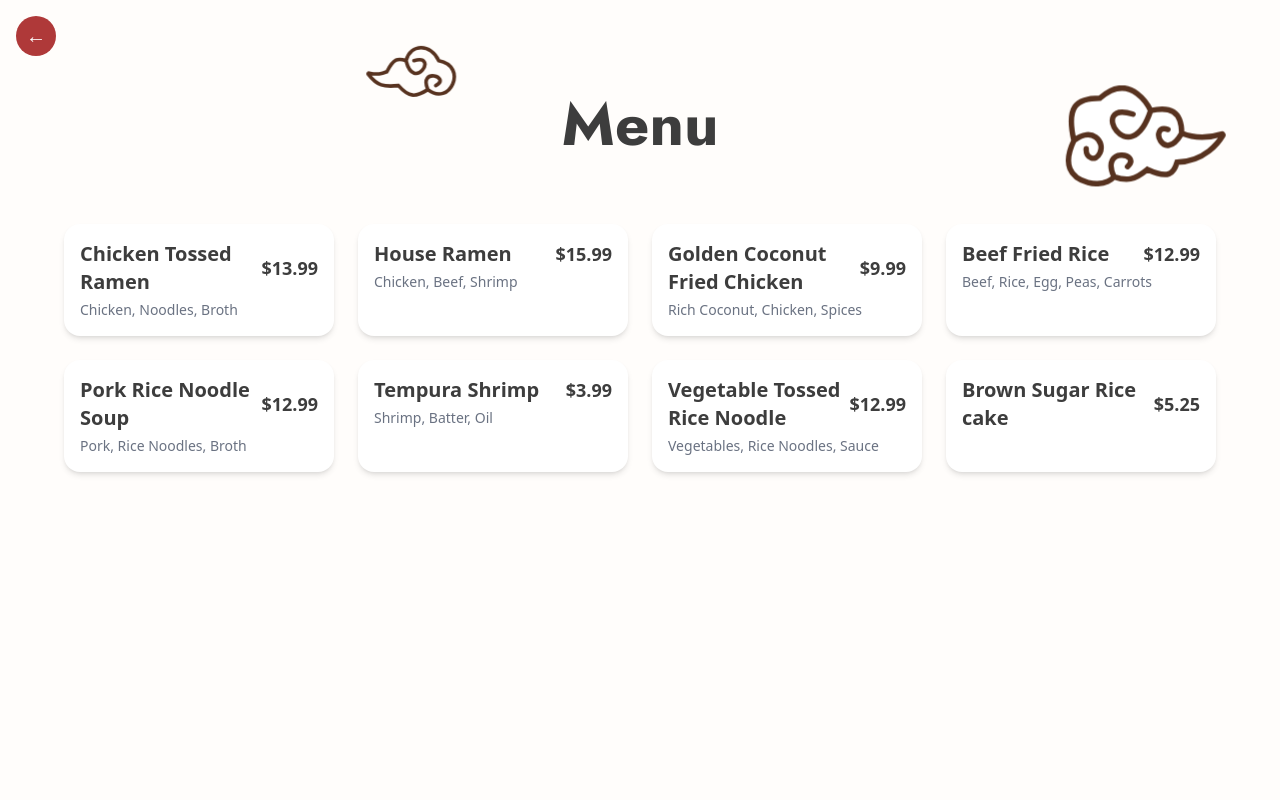
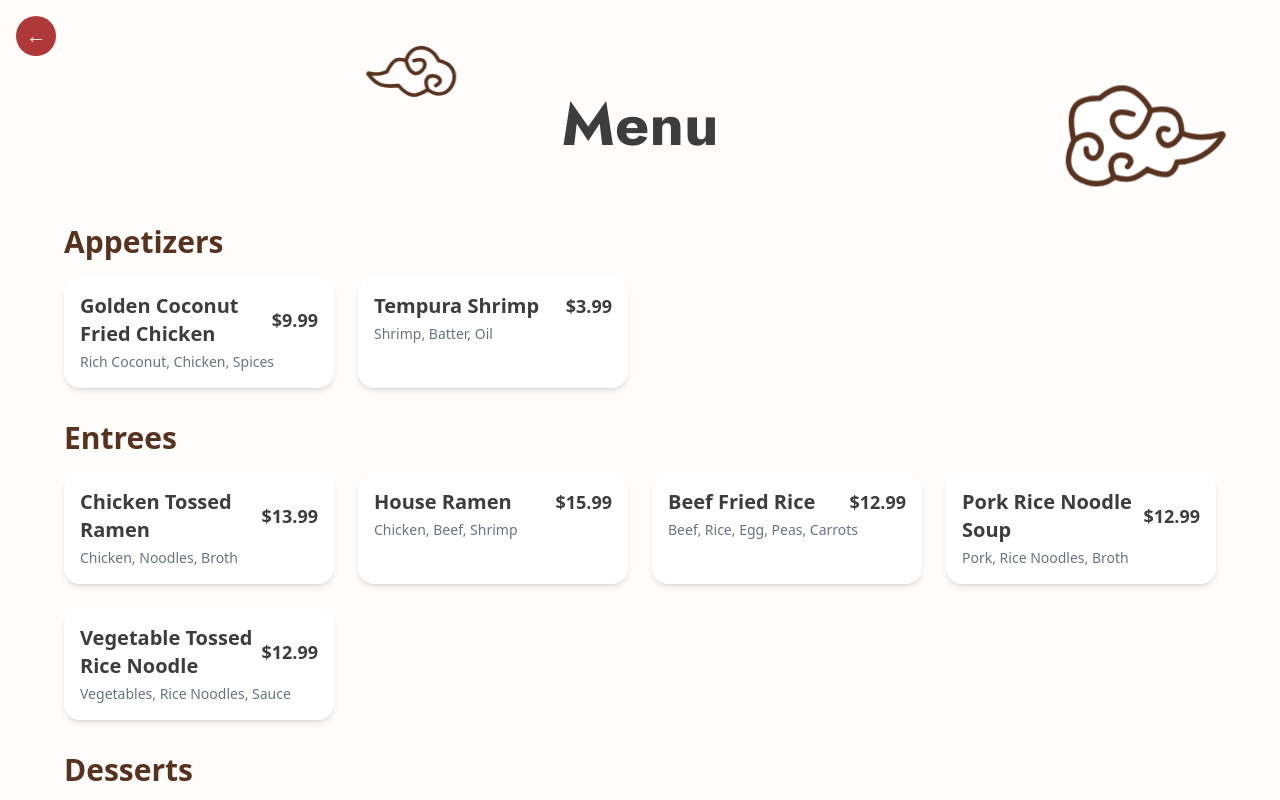
Before and after one commit to Vishjit/mai-shan-yun-tabler, a Next.js app in the folder mai-shan-yun-tabler/: page /menu in a window 1280 px wide. Built offline with nearby package versions, Linux system fonts and the light colour scheme.

Commit message:
menu organizing

```diff
--- a/mai-shan-yun-tabler/app/menu/page.tsx
+++ b/mai-shan-yun-tabler/app/menu/page.tsx
@@ -68,9 +68,14 @@ export default function Menu() {
         className="absolute z-10 right-[3%] top-[10%] w-[160px] h-auto object-contain anim-cloud-long"
       />
 
-      {/* MENU ITEMS */}
-      <div className="grid grid-cols-4 gap-6 mt-56 px-16">
-        {menuItems.map(item => (
+      {/* MENU ITEMS - GROUPED BY CATEGORY */}
+      <div className="mt-56 px-16 pb-16 overflow-y-auto h-[calc(100vh-200px)]">
+        {/* Appetizers */}
+        {menuItems.filter(item => item.description === "Appetizer").length > 0 && (
+          <div className="mb-8">
+            <h2 className="text-3xl font-bold mb-4 text-[#57321F]">Appetizers</h2>
+            <div className="grid grid-cols-4 gap-6">
+              {menuItems.filter(item => item.description === "Appetizer").map(item => (
                 <MenuItem
                   key={item.id}
                   name={item.name}
@@ -82,6 +87,72 @@ export default function Menu() {
                   }}
                 />
               ))}
+            </div>
+          </div>
+        )}
+
+        {/* Entrees */}
+        {menuItems.filter(item => item.description === "Entree").length > 0 && (
+          <div className="mb-8">
+            <h2 className="text-3xl font-bold mb-4 text-[#57321F]">Entrees</h2>
+            <div className="grid grid-cols-4 gap-6">
+              {menuItems.filter(item => item.description === "Entree").map(item => (
+                <MenuItem
+                  key={item.id}
+                  name={item.name}
+                  price={item.price}
+                  ingredients={item.ingredients}
+                  onClick={() => {
+                    setSelectedItem(item);
+                    setQuantity(1);
+                  }}
+                />
+              ))}
+            </div>
+          </div>
+        )}
+
+        {/* Desserts */}
+        {menuItems.filter(item => item.description === "Dessert").length > 0 && (
+          <div className="mb-8">
+            <h2 className="text-3xl font-bold mb-4 text-[#57321F]">Desserts</h2>
+            <div className="grid grid-cols-4 gap-6">
+              {menuItems.filter(item => item.description === "Dessert").map(item => (
+                <MenuItem
+                  key={item.id}
+                  name={item.name}
+                  price={item.price}
+                  ingredients={item.ingredients}
+                  onClick={() => {
+                    setSelectedItem(item);
+                    setQuantity(1);
+                  }}
+                />
+              ))}
+            </div>
+          </div>
+        )}
+
+        {/* Allergies & Restrictions */}
+        {menuItems.filter(item => item.description === "Special Diet").length > 0 && (
+          <div className="mb-8">
+            <h2 className="text-3xl font-bold mb-4 text-[#57321F]">Allergies & Restrictions</h2>
+            <div className="grid grid-cols-4 gap-6">
+              {menuItems.filter(item => item.description === "Special Diet").map(item => (
+                <MenuItem
+                  key={item.id}
+                  name={item.name}
+                  price={item.price}
+                  ingredients={item.ingredients}
+                  onClick={() => {
+                    setSelectedItem(item);
+                    setQuantity(1);
+                  }}
+                />
+              ))}
+            </div>
+          </div>
+        )}
       </div>
 
       {/* CURRENT ORDER */}
--- a/mai-shan-yun-tabler/components/MenuItem.tsx
+++ b/mai-shan-yun-tabler/components/MenuItem.tsx
@@ -4,6 +4,7 @@ interface MenuItemProps {
   name: string;
   price: number;
   ingredients?: string;
+  description?: string;
   onClick?: () => void;
 }
 
--- a/mai-shan-yun-tabler/lib/menu.ts
+++ b/mai-shan-yun-tabler/lib/menu.ts
@@ -1,10 +1,22 @@
 export const menuItems = [
-  { id: 1, name: "Chicken Tossed Ramen", price: 13.99, ingredients: "Chicken, Noodles, Broth" },
-  { id: 2, name: "House Ramen", price: 15.99, ingredients: "Chicken, Beef, Shrimp" },
-  { id: 3, name: "Golden Coconut Fried Chicken", price: 9.99, ingredients: "Rich Coconut, Chicken, Spices" },
-  { id: 4, name: "Beef Fried Rice", price: 12.99, ingredients: "Beef, Rice, Egg, Peas, Carrots" },
-  { id: 5, name: "Pork Rice Noodle Soup", price: 12.99, ingredients: "Pork, Rice Noodles, Broth" },
-  { id: 6, name: "Tempura Shrimp", price: 3.99, ingredients: "Shrimp, Batter, Oil" },
-  { id: 7, name: "Vegetable Tossed Rice Noodle", price: 12.99, ingredients: "Vegetables, Rice Noodles, Sauce" },
-  { id: 8, name: "Brown Sugar Rice cake", price: 5.25}
+  // ================= APPETIZERS =================
+  { id: 3, name: "Golden Coconut Fried Chicken", price: 9.99, ingredients: "Rich Coconut, Chicken, Spices", description: "Appetizer" },
+  { id: 6, name: "Tempura Shrimp", price: 3.99, ingredients: "Shrimp, Batter, Oil", description: "Appetizer" },
+
+  // ================= ENTREES =================
+  { id: 1, name: "Chicken Tossed Ramen", price: 13.99, ingredients: "Chicken, Noodles, Broth", description: "Entree" },
+  { id: 2, name: "House Ramen", price: 15.99, ingredients: "Chicken, Beef, Shrimp", description: "Entree" },
+  { id: 4, name: "Beef Fried Rice", price: 12.99, ingredients: "Beef, Rice, Egg, Peas, Carrots", description: "Entree" },
+  { id: 5, name: "Pork Rice Noodle Soup", price: 12.99, ingredients: "Pork, Rice Noodles, Broth", description: "Entree" },
+  { id: 7, name: "Vegetable Tossed Rice Noodle", price: 12.99, ingredients: "Vegetables, Rice Noodles, Sauce", description: "Entree" },
+
+  // ================= DESSERTS =================
+  { id: 8, name: "Brown Sugar Rice cake", price: 5.25, description: "Dessert"},
+
+  // ================= ALLERGIES & RESTRICTIONS =================
+  { id: 9, name: "Vegetarian", price: 0.00, description: "Special Diet"},
+  { id: 10, name: "Gluten-Free", price: 0.00, description: "Special Diet"},
+  { id: 11, name: "Nut Allergy", price: 0.00, description: "Special Diet"},
+  { id: 12, name: "No Beef", price: 0.00, description: "Special Diet"},
+  { id: 13, name: "No Pork", price: 0.00, description: "Special Diet"}
 ];
```
Lines whose indentation alone changed are shown as unchanged.
